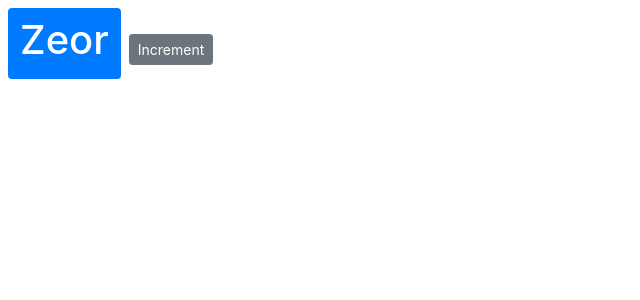
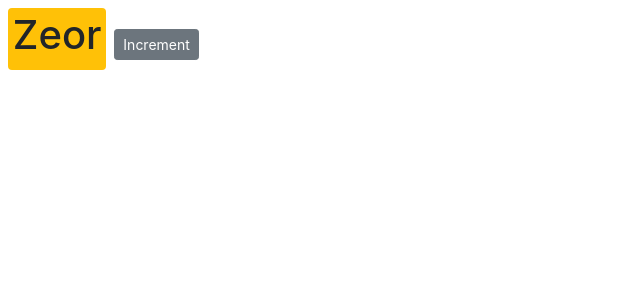
Before and after one commit to kalin5850/counter-app, a React (Create React App) app: page / in a window 1280 px wide. Shown: the top 300 px of the page, without its empty margins (0-640 px from the left). Built offline with nearby package versions, Linux system fonts and the light colour scheme.

Commit message:
add attribute's value

```diff
--- a/src/components/counter.jsx
+++ b/src/components/counter.jsx
@@ -7,11 +7,11 @@
   };
 
   render() {
+    let classes = "badge m-2 badge-";
+    classes += this.state.count === 0 ? "warning" : "primary";
     return (
       <div>
-        <span style={{ fontSize: 30 }} className="badge badge-primary m-2">
-          {this.formatCount()}
-        </span>
+        <span className={classes}>{this.formatCount()}</span>
         <button className="btn btn-secondary btn-sm">Increment</button>
       </div>
     );
```
